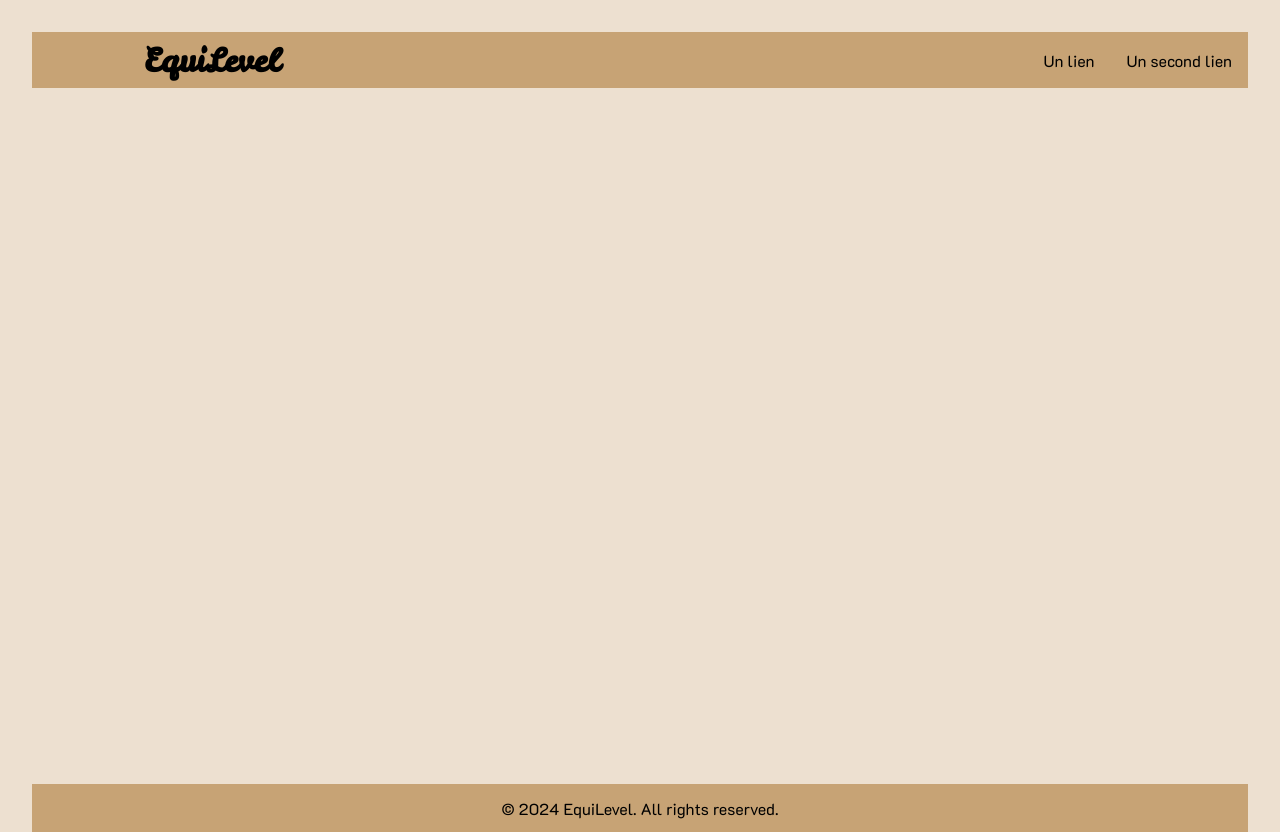
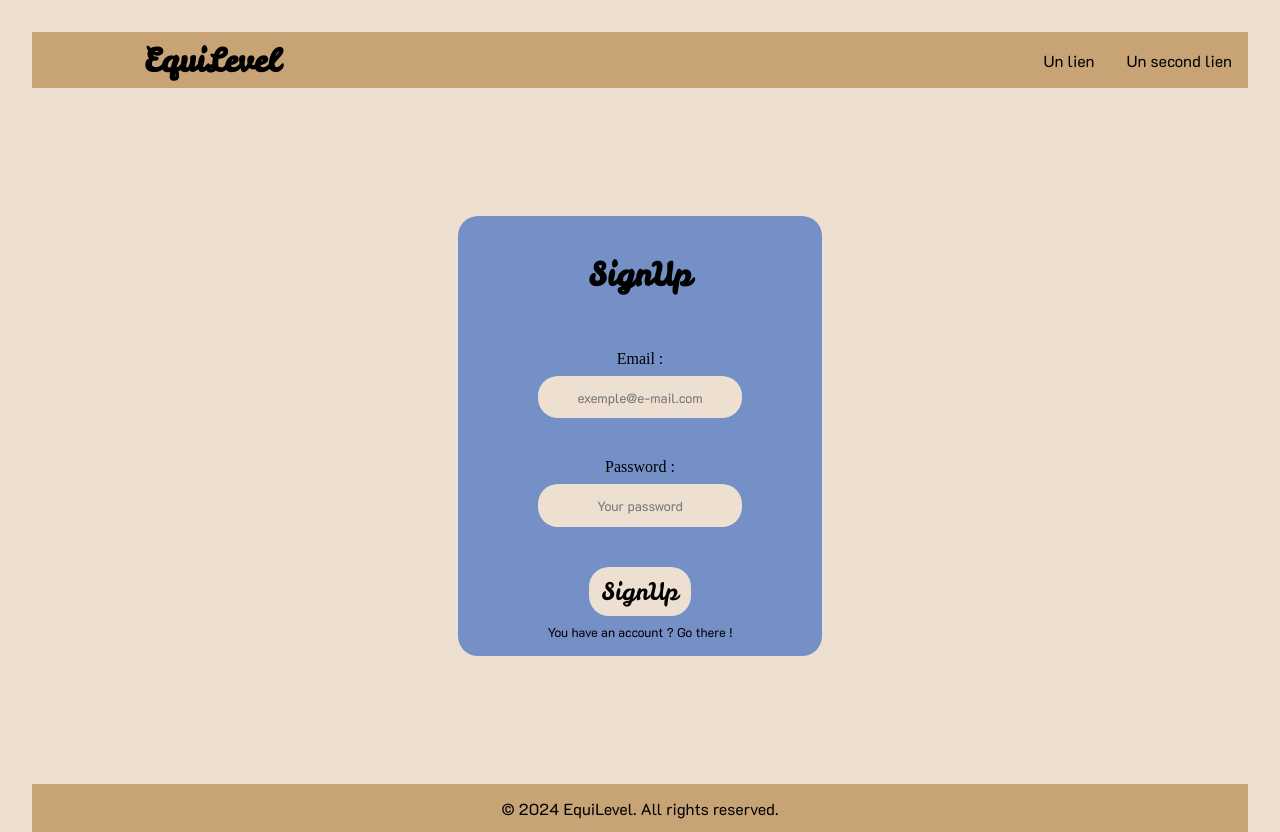
Before and after one commit to NeugdaeUju/EquiLevel_FrontEnd, a React (Vite) app: page /signup in a window 1280 px wide. Built offline with nearby package versions, Linux system fonts and the light colour scheme.

Commit message:
Création d'un composant + page d'inscription

```diff
--- a/src/App.tsx
+++ b/src/App.tsx
@@ -2,6 +2,7 @@ import './assets/scss/App.scss'
 import { BrowserRouter, Route, Routes } from 'react-router-dom'
 import Layout from './components/Layout.tsx';
 import LogIn from './pages/LogIn.tsx';
+import SignUp from './pages/SignUp.tsx';
 
 function App() {
   return (
@@ -10,6 +11,7 @@ function App() {
         <Layout>
           <Routes>
             <Route path="/login" element={<LogIn />} />
+            <Route path="/signup" element={<SignUp />} />
           </Routes>
         </Layout>
       </BrowserRouter>
--- /dev/null
+++ b/src/components/SubForm.tsx
@@ -0,0 +1,28 @@
+import { Link } from 'react-router-dom';
+import type { FormEvent } from 'react';
+
+type HeaderProps = {
+    button: string;
+    link: string;
+    linkText: string;
+}
+
+function Form({ button, link, linkText }: HeaderProps) {
+    const handleSubmit = (event: FormEvent<HTMLFormElement>) => {
+        event.preventDefault();
+        console.log('You clicked submit.')
+    }
+
+    return (
+        <form className='login-container__form' onSubmit={handleSubmit}>
+                    <label className='login-container__form__label'>Email : </label>
+                    <input type='email' name='email' className='login-container__form__input' placeholder='exemple@e-mail.com'/>
+                    <label className='login-container__form__label'>Password : </label>
+                    <input type='password' name='password' className='login-container__form__input' placeholder='Your password'/>
+                    <button type='submit' className='login-container__form__btn'>{button}</button>
+                    <Link to={link} className='login-container__form__link'>{linkText}</Link>
+                </form>
+    )
+}
+
+export default Form;
--- a/src/pages/LogIn.tsx
+++ b/src/pages/LogIn.tsx
@@ -1,23 +1,14 @@
-import { Link } from 'react-router-dom';
-import type { FormEvent } from 'react';
 import '../assets/scss/login.scss';
+import Form from '../components/SubForm.tsx';
 
 function LogIn() {
-    const handleSubmit = (event: FormEvent<HTMLFormElement>) => {
-        event.preventDefault();
-        console.log('You clicked submit.')
-    }
     return (
             <div className='login-container'>
                 <h1 className='login-container__title'>LogIn</h1>
-                <form className='login-container__form' onSubmit={handleSubmit}>
-                    <label className='login-container__form__label'>Email : </label>
-                    <input type='email' name='email' className='login-container__form__input' placeholder='exemple@e-mail.com'/>
-                    <label className='login-container__form__label'>Password : </label>
-                    <input type='password' name='password' className='login-container__form__input' placeholder='Your password'/>
-                    <button type='submit' className='login-container__form__btn'>LogIn</button>
-                    <Link to="/signup" className='login-container__form__link'>No account ? SignUp here</Link>
-                </form>
+                <Form
+                    button='LogIn'
+                    link='/signup'
+                    linkText="You don't have an account ? Go here !"/>
             </div>
     )
 }
--- /dev/null
+++ b/src/pages/SignUp.tsx
@@ -0,0 +1,15 @@
+import Form from '../components/SubForm.tsx';
+
+function SignUp() {
+    return (
+        <div className='login-container'>
+            <h1 className='login-container__title'>SignUp</h1>
+            <Form
+                button='SignUp'
+                link='/login'
+                linkText='You have an account ? Go there !'/>
+        </div>
+    )
+}
+
+export default SignUp;
```
